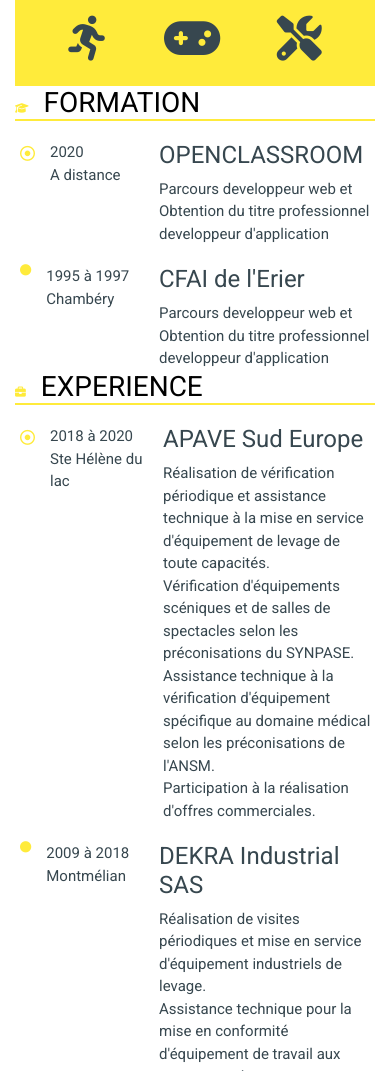
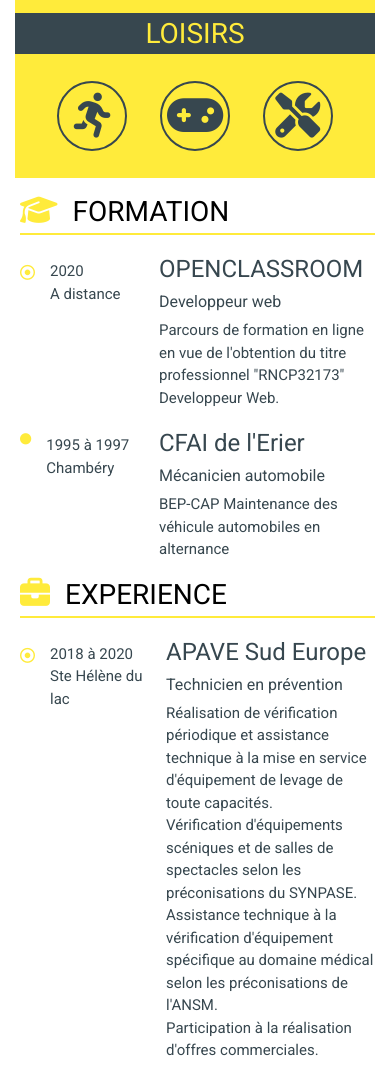
Before and after one commit to fred-devproject/P2_DUCHER_FRED, a plain HTML site: page index.html in a window 390 px wide. Shown: the part 929-2000 px from the top of the page. Drawn offline with nearby package versions, Linux system fonts and the light colour scheme.

Commit message:
P2_modif3 ameliorer la partie responsive

```diff
--- a/index.html
+++ b/index.html
@@ -72,10 +72,10 @@
 							<i class="fas fa-graduation-cap"></i><H3 class="right__box__title">FORMATION</H3>
 							</div>
 							<div class="right__box__text">
-							<div class="right__box__text__date"><i class="far fa-dot-circle"></i><p>2020<br/>A distance</p></div><div class="right__box__text__content"><H4 class="right__box__undertitle">OPENCLASSROOM</h4>Parcours developpeur web et Obtention du titre professionnel developpeur d'application</div>
+							<div class="right__box__text__date"><i class="far fa-dot-circle"></i><p>2020<br/>A distance</p></div><div class="right__box__text__content"><H4 class="right__box__undertitle">OPENCLASSROOM</h4><h6>Developpeur web</h6>Parcours de formation en ligne en vue de l'obtention du titre professionnel "RNCP32173" Developpeur Web.</div>
 							</div>
 							<div class="right__box__text">
-							<div class="right__box__text__date"><i class="fas fa-circle fa-xs"></i><p>1995 à 1997<br/>Chambéry</p></div><div class="right__box__text__content"><H4 class="right__box__undertitle">CFAI de l'Erier</h4>Parcours developpeur web et Obtention du titre professionnel developpeur d'application</div>
+							<div class="right__box__text__date"><i class="fas fa-circle fa-xs"></i><p>1995 à 1997<br/>Chambéry</p></div><div class="right__box__text__content"><H4 class="right__box__undertitle">CFAI de l'Erier</h4><h6>Mécanicien automobile</h6>BEP-CAP Maintenance des véhicule automobiles en alternance</div>
 							</div>
 						</article>
 
@@ -85,20 +85,20 @@
 							<i class="fas fa-briefcase"></i><H3 class="right__box__title">EXPERIENCE</H3>
 							</div>
 								<div class="right__box__text">
-								<div class="right__box__text__date"><i class="far fa-dot-circle"></i><p>2018 à 2020<br/>Ste Hélène du lac</p></div><div class="right__box__text__content"><H4 class="right__box__undertitle">APAVE Sud Europe</h4>
+								<div class="right__box__text__date"><i class="far fa-dot-circle"></i><p>2018 à 2020<br/>Ste Hélène du lac</p></div><div class="right__box__text__content"><H4 class="right__box__undertitle">APAVE Sud Europe</h4><h6>Technicien en prévention</h6>
 										Réalisation de vérification périodique et assistance technique à la mise en service d'équipement de levage de toute capacités.<br/>
 										Vérification d'équipements scéniques et de salles de spectacles selon les préconisations du SYNPASE.<br/>
 										Assistance technique à la vérification d'équipement spécifique au domaine médical selon les préconisations de l'ANSM.<br/>
 										Participation à la réalisation d'offres commerciales.</div>
 								</div>
 								<div class="right__box__text">
-								<div class="right__box__text__date"><i class="fas fa-circle fa-xs"></i><p>2009 à 2018<br/>Montmélian</p></div><div class="right__box__text__content"><H4 class="right__box__undertitle">DEKRA Industrial SAS</h4>
+								<div class="right__box__text__date"><i class="fas fa-circle fa-xs"></i><p>2009 à 2018<br/>Montmélian</p></div><div class="right__box__text__content"><H4 class="right__box__undertitle">DEKRA Industrial SAS</h4><h6>Technicien en prévention</h6>
 										Réalisation de visites périodiques et mise en service d'équipement industriels de levage.<br/>
 										Assistance technique pour la mise en conformité d'équipement de travail aux normes en vigueur.<br/>
 										Vérification de la conformité d'aire de jeux et d'équipements sportifs.</div>
 								</div>
 								<div class="right__box__text">
-									<div class="right__box__text__date"><i class="fas fa-circle fa-xs"></i><p>2000 à 2009<br/>Annecy</p></div><div class="right__box__text__content"><H4 class="right__box__undertitle">FENWICK LINDE</h4>
+									<div class="right__box__text__date"><i class="fas fa-circle fa-xs"></i><p>2000 à 2009<br/>Annecy</p></div><div class="right__box__text__content"><H4 class="right__box__undertitle">FENWICK LINDE</h4><h6>Technicien itinérant</h6>
 										Suivi et maintenance d'un parc de chariots élévateurs et d'engins de manutentions.<br/>
 										Réalisation de devis.</div>
 								</div>
@@ -109,14 +109,15 @@
 							<div class="right__box__titlebar">
 							<i class="fas fa-pencil-alt"></i><H3 class="right__box__title">RECOMMANDATIONS</H3>
 							</div>
-							<p>lorem ipsum ....</p>
+							<div class="right__box__text">
+							<div class="right__box__reco"><h5>Yann NOGUE</h5><P>Responsable d'agence<br/>Téléphone: 06.XX.XX.XX.XX<br/>Email: yann.nogue@xxxxx.com</P></div>
+							<div class="right__box__reco"><h5>Francoise ALBERTI</h5><P>Responsable d'agence<br/>Téléphone: 06.XX.XX.XX.XX<br/>Email: francoise.alberti@xxxxx.com</P></div>
+							</div>
 						</article>
 				<!--fermeture section droite-->
 				</main>
 			</div>
 		</div>
 		<!--fermeture container-->
-        </div>
-
-    </body>
-    </html>
+	</body>
+</html>
--- a/style.css
+++ b/style.css
@@ -12,6 +12,10 @@ h1
 {
 	color: black;
 }
+h4, h6
+{
+	font-weight: 600;
+}
 
 /* Header */
 
@@ -20,12 +24,11 @@ h1
 	background-color: #FFEB3B;
 	display:flex;
 	justify-content: space-around;
-	height: 100%;
 
 }
 .mainhead__photo__portrait
 {
-   width:180px;
+   max-width: 220px;
    clip-path:ellipse(50% 50%);
    margin:50px 80px 50px 80px;
 
@@ -72,6 +75,7 @@ u
 	background-color: #37474F;
 	color: #FFEB3B;
 	text-align: center;
+	padding: 4px;
 }
 .left__top__box__bar
 {
@@ -83,6 +87,7 @@ u
 	background-color: #37474F;
 	color: #FFEB3B;
 	text-align: center;
+	padding: 4px;
 	margin-bottom: 0px;
 }
 .left__bot__box__bar
@@ -100,6 +105,40 @@ color: #37474F;
 i.fas
 {
 	display: inline-block;
+
+}
+.fa-running
+{
+	border-radius: 50%;
+	border-color: #37474F;
+	border-style:solid;
+	border-width:2px;
+	height: 70px;
+	width:70px;
+	padding: 10px 5px 5px 15px;
+	margin:2px;
+}
+.fa-gamepad, .fa-tools
+{
+	border-radius: 50%;
+	border-color: #37474F;
+	border-style:solid;
+	border-width:2px;
+	height: 70px;
+	width:70px;
+	padding: 10px 10px 5px 5px;
+	margin:2px;
+}
+.fa-tools
+{
+	border-radius: 50%;
+	border-color: #37474F;
+	border-style:solid;
+	border-width:2px;
+	height: 70px;
+	width:70px;
+	padding: 10px 5px 5px 10px;
+	margin: 2px;
 }
 
 /* Partie droite */
@@ -119,7 +158,7 @@ i.fas
 .right__box__titlebar
 {
 	border-bottom: solid 2px #FFEB3B ;
-	margin-left: 65px;
+	margin: 20px 0px 20px 65px;
 	font-size: 30px;
 }
 .fa-briefcase
@@ -157,6 +196,11 @@ i.fas
 	width: 60%;
 	font-size: 15px;
 }
+.right__box__reco
+	{
+		margin-left:65px;
+		width:50%;
+	}
 .fa-dot-circle
 {
 	color:#FFEB3B;
@@ -184,7 +228,7 @@ i.fas
 .mainhead__title__box__yellow
 	{
 		color:#FFEB3B;
-		padding: 0px;
+		padding: 5px;
 	}
 .mainhead__title__box
 	{
@@ -194,13 +238,25 @@ i.fas
 .right__box__titlebar
 	{
 	border-bottom: solid 2px #FFEB3B ;
-	margin-left: 0px;
-	font-size: smaller;
+	margin: 10px 0px 0px 5px;
+	font-size: 30px;
 	}
 .right__box__text__date
 	{
-		margin-left:5px ;
+		margin:5px;
 		flex-grow: 1;
 		font-size: 15px;
 		display:inline-flex;
 	}
+.right__box__reco
+	{
+		margin-left:0px;
+		width:auto;
+		font-size: 12px;
+	}
+.right__box__text
+{
+	display: flex;
+	justify-content: space-around;
+}
+}
```
